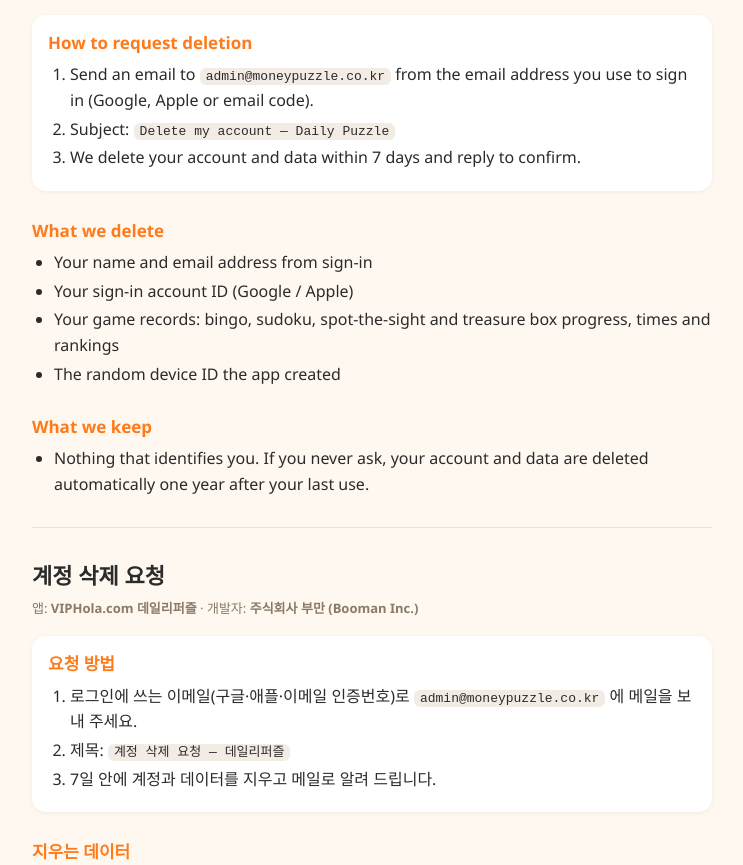
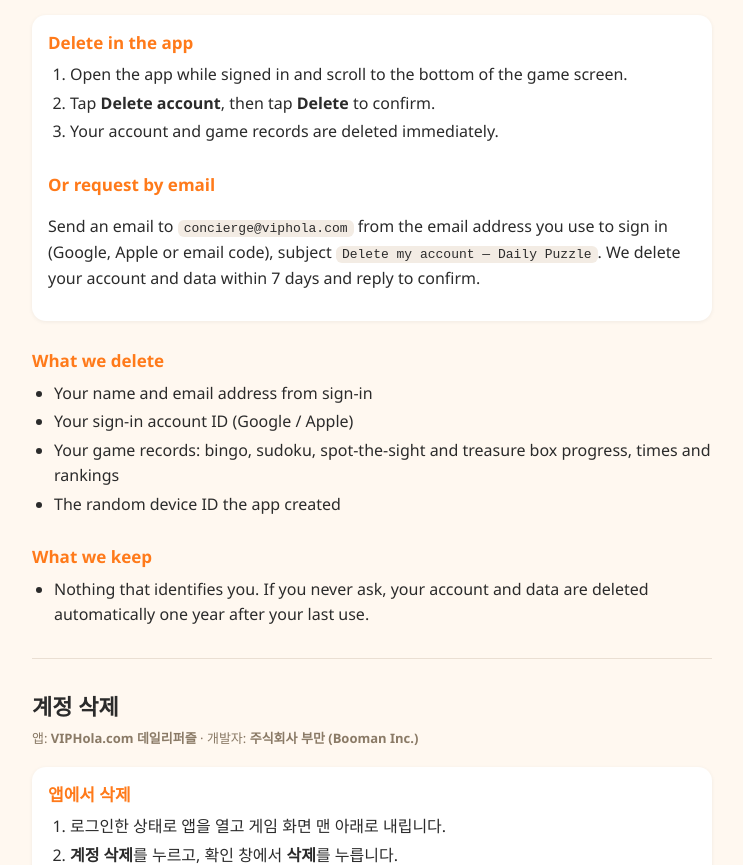
Before and after one commit to emhwang3-boop/mp-puzzle, a plain HTML site: page delete.html in a window 1280 px wide. Shown: the part 87-952 px from the top of the page, without its empty margins (268-1011 px from the left). Drawn offline with Linux system fonts and the light colour scheme.

Commit message:
puzzle delete.html

```diff
--- a/delete.html
+++ b/delete.html
@@ -23,12 +23,14 @@ hr{border:0;border-top:1px solid #eadfd3;margin:30px 0}
 <p class="sub">App: <b>VIPHola.com Daily Puzzle</b> (kr.co.moneypuzzle.puzzle) · Developer: <b>Booman Inc.</b></p>
 
 <div class="box">
-<h2 style="margin-top:0">How to request deletion</h2>
+<h2 style="margin-top:0">Delete in the app</h2>
 <ol>
-<li>Send an email to <code>admin@moneypuzzle.co.kr</code> from the email address you use to sign in (Google, Apple or email code).</li>
-<li>Subject: <code>Delete my account — Daily Puzzle</code></li>
-<li>We delete your account and data within 7 days and reply to confirm.</li>
+<li>Open the app while signed in and scroll to the bottom of the game screen.</li>
+<li>Tap <b>Delete account</b>, then tap <b>Delete</b> to confirm.</li>
+<li>Your account and game records are deleted immediately.</li>
 </ol>
+<h2>Or request by email</h2>
+<p>Send an email to <code>concierge@viphola.com</code> from the email address you use to sign in (Google, Apple or email code), subject <code>Delete my account — Daily Puzzle</code>. We delete your account and data within 7 days and reply to confirm.</p>
 </div>
 
 <h2>What we delete</h2>
@@ -46,16 +48,18 @@ hr{border:0;border-top:1px solid #eadfd3;margin:30px 0}
 
 <hr>
 
-<h1>계정 삭제 요청</h1>
+<h1>계정 삭제</h1>
 <p class="sub">앱: <b>VIPHola.com 데일리퍼즐</b> · 개발자: <b>주식회사 부만 (Booman Inc.)</b></p>
 
 <div class="box">
-<h2 style="margin-top:0">요청 방법</h2>
+<h2 style="margin-top:0">앱에서 삭제</h2>
 <ol>
-<li>로그인에 쓰는 이메일(구글·애플·이메일 인증번호)로 <code>admin@moneypuzzle.co.kr</code> 에 메일을 보내 주세요.</li>
-<li>제목: <code>계정 삭제 요청 — 데일리퍼즐</code></li>
-<li>7일 안에 계정과 데이터를 지우고 메일로 알려 드립니다.</li>
+<li>로그인한 상태로 앱을 열고 게임 화면 맨 아래로 내립니다.</li>
+<li><b>계정 삭제</b>를 누르고, 확인 창에서 <b>삭제</b>를 누릅니다.</li>
+<li>계정과 게임 기록이 즉시 삭제됩니다.</li>
 </ol>
+<h2>메일로 요청</h2>
+<p>로그인에 사용하는 이메일(구글·애플·이메일 인증번호)로 <code>concierge@viphola.com</code> 에 제목 <code>계정 삭제 요청 — 데일리퍼즐</code> 으로 메일을 보내 주세요. 7일 안에 계정과 데이터를 삭제하고 메일로 알려 드립니다.</p>
 </div>
 
 <h2>지우는 데이터</h2>
```
